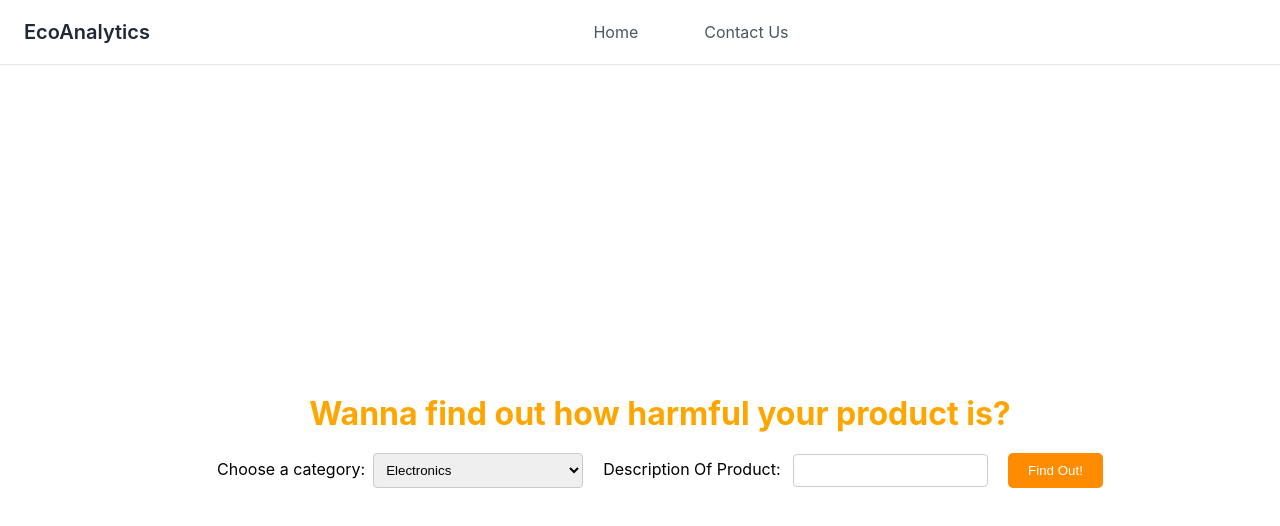
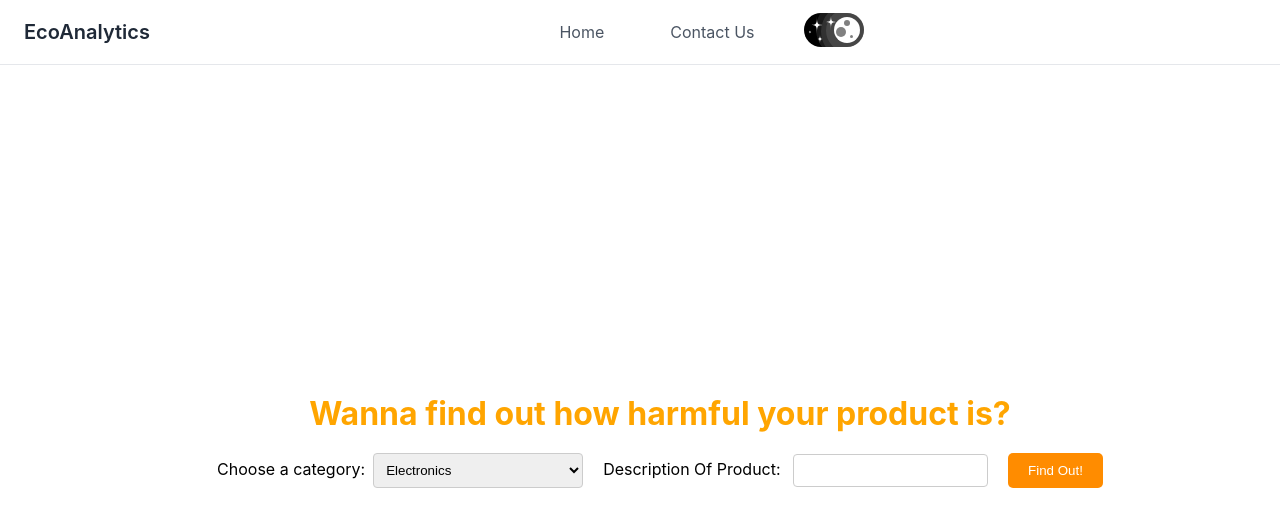
Before and after one commit to mskstanmay/Google-Devs-Sprint-2025-Hackathon, a React (Create React App) app in the folder sustainability-app/: page / in a window 1280 px wide. Shown: the top 526 px of the page. Built offline with nearby package versions, Linux system fonts and the light colour scheme.

Commit message:
Darkmode button

```diff
--- a/sustainability-app/src/App.css
+++ b/sustainability-app/src/App.css
@@ -246,3 +246,277 @@
     display: flex;
   }
 }
+
+/* From Uiverse.io by RiccardoRapelli */
+.switch {
+  position: relative;
+  display: inline-block;
+  width: 60px;
+  height: 34px;
+}
+
+.switch #input {
+  opacity: 0;
+  width: 0;
+  height: 0;
+}
+
+.slider {
+  position: absolute;
+  cursor: pointer;
+  top: 0;
+  left: 0;
+  right: 0;
+  bottom: 0;
+  background-color: #2196f3;
+  -webkit-transition: 0.4s;
+  transition: 0.4s;
+  z-index: 0;
+  overflow: hidden;
+}
+
+.sun-moon {
+  position: absolute;
+  content: "";
+  height: 26px;
+  width: 26px;
+  left: 4px;
+  bottom: 4px;
+  background-color: yellow;
+  -webkit-transition: 0.4s;
+  transition: 0.4s;
+}
+
+#input:checked + .slider {
+  background-color: black;
+}
+
+#input:focus + .slider {
+  box-shadow: 0 0 1px #2196f3;
+}
+
+#input:checked + .slider .sun-moon {
+  -webkit-transform: translateX(26px);
+  -ms-transform: translateX(26px);
+  transform: translateX(26px);
+  background-color: white;
+  -webkit-animation: rotate-center 0.6s ease-in-out both;
+  animation: rotate-center 0.6s ease-in-out both;
+}
+
+.moon-dot {
+  opacity: 0;
+  transition: 0.4s;
+  fill: gray;
+}
+
+#input:checked + .slider .sun-moon .moon-dot {
+  opacity: 1;
+}
+
+.slider.round {
+  border-radius: 34px;
+}
+
+.slider.round .sun-moon {
+  border-radius: 50%;
+}
+
+#moon-dot-1 {
+  left: 10px;
+  top: 3px;
+  position: absolute;
+  width: 6px;
+  height: 6px;
+  z-index: 4;
+}
+
+#moon-dot-2 {
+  left: 2px;
+  top: 10px;
+  position: absolute;
+  width: 10px;
+  height: 10px;
+  z-index: 4;
+}
+
+#moon-dot-3 {
+  left: 16px;
+  top: 18px;
+  position: absolute;
+  width: 3px;
+  height: 3px;
+  z-index: 4;
+}
+
+#light-ray-1 {
+  left: -8px;
+  top: -8px;
+  position: absolute;
+  width: 43px;
+  height: 43px;
+  z-index: -1;
+  fill: white;
+  opacity: 10%;
+}
+
+#light-ray-2 {
+  left: -50%;
+  top: -50%;
+  position: absolute;
+  width: 55px;
+  height: 55px;
+  z-index: -1;
+  fill: white;
+  opacity: 10%;
+}
+
+#light-ray-3 {
+  left: -18px;
+  top: -18px;
+  position: absolute;
+  width: 60px;
+  height: 60px;
+  z-index: -1;
+  fill: white;
+  opacity: 10%;
+}
+
+.cloud-light {
+  position: absolute;
+  fill: #eee;
+  animation-name: cloud-move;
+  animation-duration: 6s;
+  animation-iteration-count: infinite;
+}
+
+.cloud-dark {
+  position: absolute;
+  fill: #ccc;
+  animation-name: cloud-move;
+  animation-duration: 6s;
+  animation-iteration-count: infinite;
+  animation-delay: 1s;
+}
+
+#cloud-1 {
+  left: 30px;
+  top: 15px;
+  width: 40px;
+}
+
+#cloud-2 {
+  left: 44px;
+  top: 10px;
+  width: 20px;
+}
+
+#cloud-3 {
+  left: 18px;
+  top: 24px;
+  width: 30px;
+}
+
+#cloud-4 {
+  left: 36px;
+  top: 18px;
+  width: 40px;
+}
+
+#cloud-5 {
+  left: 48px;
+  top: 14px;
+  width: 20px;
+}
+
+#cloud-6 {
+  left: 22px;
+  top: 26px;
+  width: 30px;
+}
+
+@keyframes cloud-move {
+  0% {
+    transform: translateX(0px);
+  }
+
+  40% {
+    transform: translateX(4px);
+  }
+
+  80% {
+    transform: translateX(-4px);
+  }
+
+  100% {
+    transform: translateX(0px);
+  }
+}
+
+.stars {
+  transform: translateY(-32px);
+  opacity: 0;
+  transition: 0.4s;
+}
+
+.star {
+  fill: white;
+  position: absolute;
+  -webkit-transition: 0.4s;
+  transition: 0.4s;
+  animation-name: star-twinkle;
+  animation-duration: 2s;
+  animation-iteration-count: infinite;
+}
+
+#input:checked + .slider .stars {
+  -webkit-transform: translateY(0);
+  -ms-transform: translateY(0);
+  transform: translateY(0);
+  opacity: 1;
+}
+
+#star-1 {
+  width: 20px;
+  top: 2px;
+  left: 3px;
+  animation-delay: 0.3s;
+}
+
+#star-2 {
+  width: 6px;
+  top: 16px;
+  left: 3px;
+}
+
+#star-3 {
+  width: 12px;
+  top: 20px;
+  left: 10px;
+  animation-delay: 0.6s;
+}
+
+#star-4 {
+  width: 18px;
+  top: 0px;
+  left: 18px;
+  animation-delay: 1.3s;
+}
+
+@keyframes star-twinkle {
+  0% {
+    transform: scale(1);
+  }
+
+  40% {
+    transform: scale(1.2);
+  }
+
+  80% {
+    transform: scale(0.8);
+  }
+
+  100% {
+    transform: scale(1);
+  }
+}
--- a/sustainability-app/src/App.js
+++ b/sustainability-app/src/App.js
@@ -121,14 +121,80 @@
             >
               Contact Us
             </a>
+
+<label class="switch">
+  <input id="input" type="checkbox" checked="darkTheme" />
+  <div class="slider round">
+    <div class="sun-moon">
+      <svg id="moon-dot-1" class="moon-dot" viewBox="0 0 100 100">
+        <circle cx="50" cy="50" r="50"></circle>
+      </svg>
+      <svg id="moon-dot-2" class="moon-dot" viewBox="0 0 100 100">
+        <circle cx="50" cy="50" r="50"></circle>
+      </svg>
+      <svg id="moon-dot-3" class="moon-dot" viewBox="0 0 100 100">
+        <circle cx="50" cy="50" r="50"></circle>
+      </svg>
+      <svg id="light-ray-1" class="light-ray" viewBox="0 0 100 100">
+        <circle cx="50" cy="50" r="50"></circle>
+      </svg>
+      <svg id="light-ray-2" class="light-ray" viewBox="0 0 100 100">
+        <circle cx="50" cy="50" r="50"></circle>
+      </svg>
+      <svg id="light-ray-3" class="light-ray" viewBox="0 0 100 100">
+        <circle cx="50" cy="50" r="50"></circle>
+      </svg>
+
+      <svg id="cloud-1" class="cloud-dark" viewBox="0 0 100 100">
+        <circle cx="50" cy="50" r="50"></circle>
+      </svg>
+      <svg id="cloud-2" class="cloud-dark" viewBox="0 0 100 100">
+        <circle cx="50" cy="50" r="50"></circle>
+      </svg>
+      <svg id="cloud-3" class="cloud-dark" viewBox="0 0 100 100">
+        <circle cx="50" cy="50" r="50"></circle>
+      </svg>
+      <svg id="cloud-4" class="cloud-light" viewBox="0 0 100 100">
+        <circle cx="50" cy="50" r="50"></circle>
+      </svg>
+      <svg id="cloud-5" class="cloud-light" viewBox="0 0 100 100">
+        <circle cx="50" cy="50" r="50"></circle>
+      </svg>
+      <svg id="cloud-6" class="cloud-light" viewBox="0 0 100 100">
+        <circle cx="50" cy="50" r="50"></circle>
+      </svg>
+    </div>
+    <div class="stars">
+      <svg id="star-1" class="star" viewBox="0 0 20 20">
+        <path
+          d="M 0 10 C 10 10,10 10 ,0 10 C 10 10 , 10 10 , 10 20 C 10 10 , 10 10 , 20 10 C 10 10 , 10 10 , 10 0 C 10 10,10 10 ,0 10 Z"
+        ></path>
+      </svg>
+      <svg id="star-2" class="star" viewBox="0 0 20 20">
+        <path
+          d="M 0 10 C 10 10,10 10 ,0 10 C 10 10 , 10 10 , 10 20 C 10 10 , 10 10 , 20 10 C 10 10 , 10 10 , 10 0 C 10 10,10 10 ,0 10 Z"
+        ></path>
+      </svg>
+      <svg id="star-3" class="star" viewBox="0 0 20 20">
+        <path
+          d="M 0 10 C 10 10,10 10 ,0 10 C 10 10 , 10 10 , 10 20 C 10 10 , 10 10 , 20 10 C 10 10 , 10 10 , 10 0 C 10 10,10 10 ,0 10 Z"
+        ></path>
+      </svg>
+      <svg id="star-4" class="star" viewBox="0 0 20 20">
+        <path
+          d="M 0 10 C 10 10,10 10 ,0 10 C 10 10 , 10 10 , 10 20 C 10 10 , 10 10 , 20 10 C 10 10 , 10 10 , 10 0 C 10 10,10 10 ,0 10 Z"
+        ></path>
+      </svg>
+    </div>
+  </div>
+</label>
+
           </nav>
           <div className="header-actions">
             <i className="fas fa-user"></i>
           </div>
         </div>
       </header>
-
-
       <div className="App" style={{ marginTop: "10px", width: "100%" }}>
         <h1 className="title" style={{ marginBottom: "20px" }}>
           Wanna find out how harmful your product is?
```
